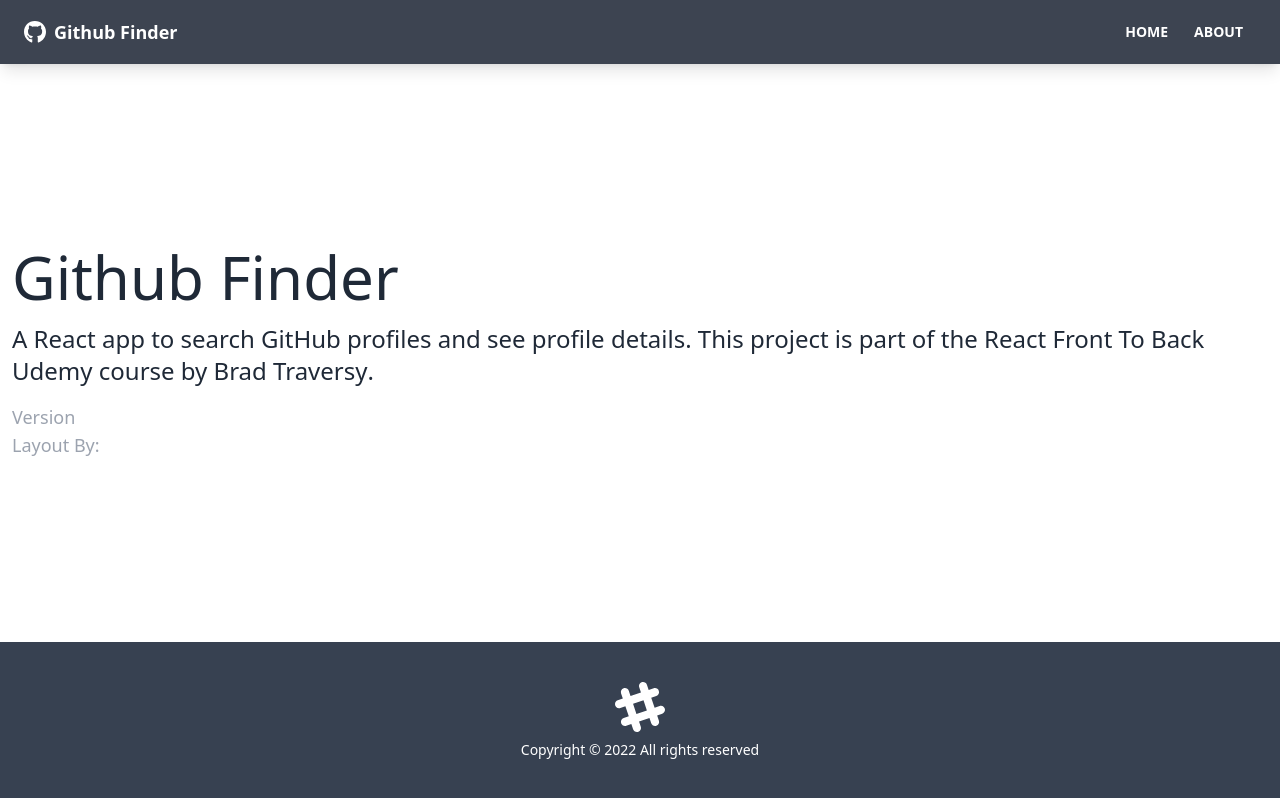
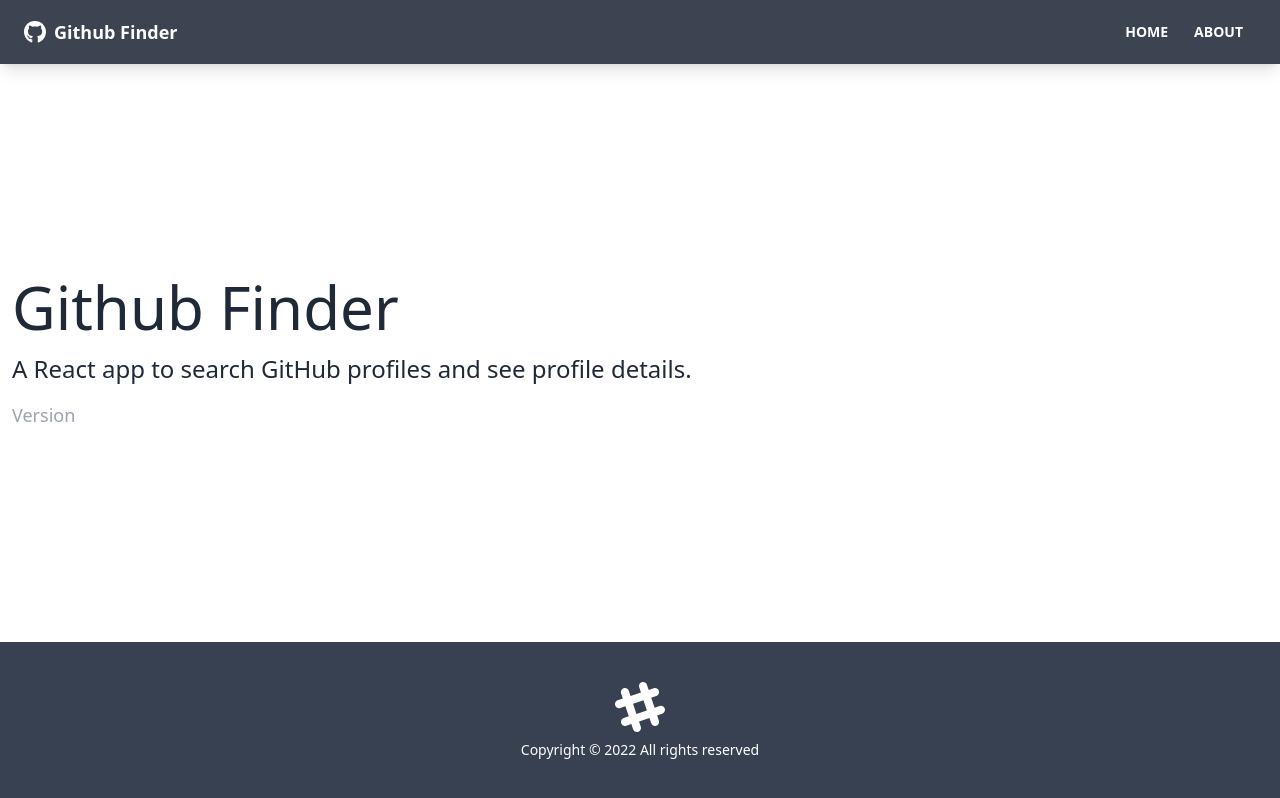
Before and after one commit to kankunnawat/github-finder, a React (Create React App) app: page /about in a window 1280 px wide. Built offline with nearby package versions, Linux system fonts and the light colour scheme; no server answers.

Commit message:
change about page

```diff
--- a/src/pages/About.jsx
+++ b/src/pages/About.jsx
@@ -3,26 +3,10 @@
     <>
       <h1 className="text-6xl mb-4">Github Finder</h1>
       <p className="mb-4 text-2xl font-light">
-        A React app to search GitHub profiles and see profile details. This
-        project is part of the
-        <a href="https://www.udemy.com/course/modern-react-front-to-back/">
-          {' '}
-          React Front To Back
-        </a>{' '}
-        Udemy course by
-        <strong>
-          <a href="https://traversymedia.com"> Brad Traversy</a>
-        </strong>
-        .
+        A React app to search GitHub profiles and see profile details.
       </p>
       <p className="text-lg text-gray-400">
         Version <span className="text-white">1.0.0</span>
-      </p>
-      <p className="text-lg text-gray-400">
-        Layout By:
-        <a className="text-white" href="https://twitter.com/hassibmoddasser">
-          Hassib Moddasser
-        </a>
       </p>
     </>
   )
```
